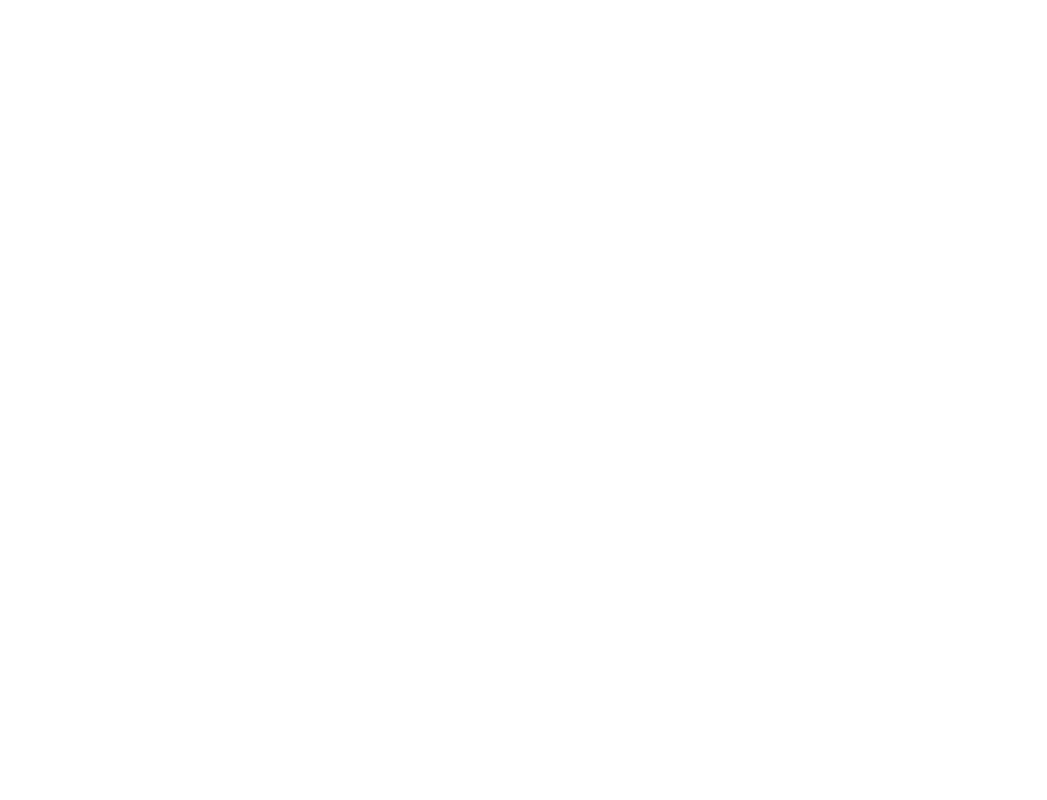
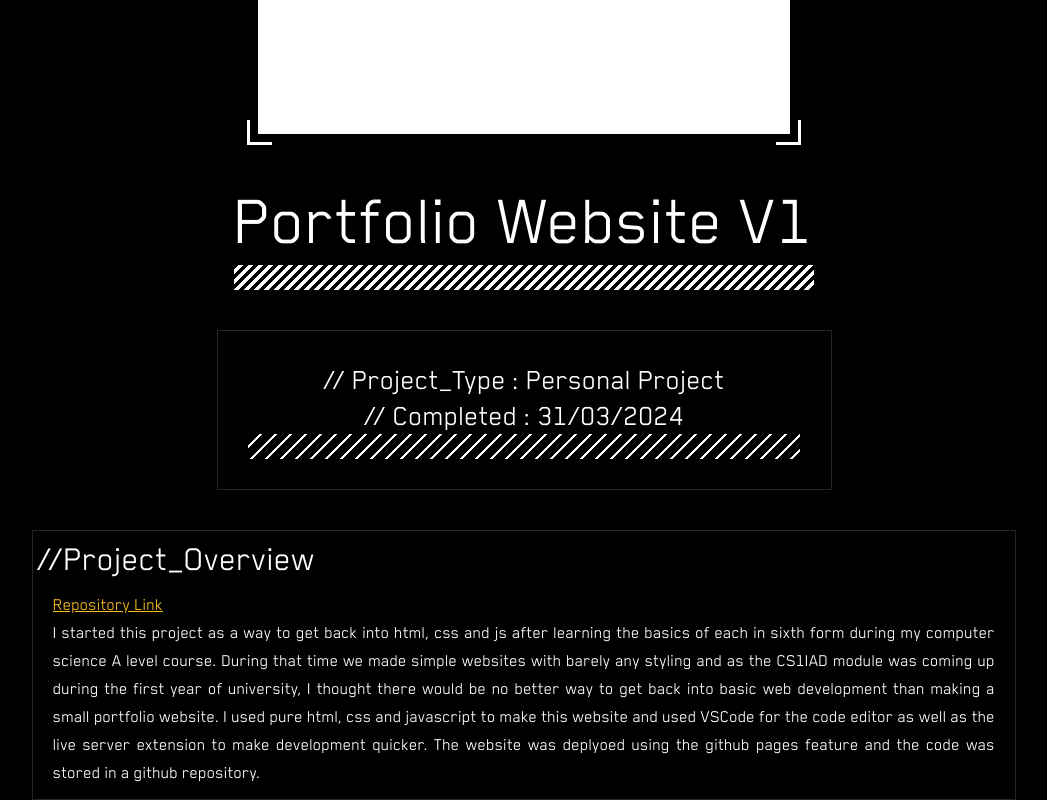
Before and after one commit to EsamKhalid/portfolio-website-v2, a Next.js app: page /ProjectsPage/PortfolioWebsiteV1 in a window 1280 px wide. Before the commit this address had no page. Shown: the part 458-1258 px from the top of the page, without its empty margins (116-1163 px from the left). Before the commit the page ends 800 px from the top, so only its background shows below. Built offline with nearby package versions, Linux system fonts and the light colour scheme.

Commit message:
added webv1 project

```diff
--- /dev/null
+++ b/app/ProjectsPage/PortfolioWebsiteV1/page.tsx
@@ -0,0 +1,38 @@
+import React from "react";
+
+import Image from "next/image";
+
+import webv1pic from "@/Images/webv1pic.png";
+
+import Project from "@/components/ProjectsSection/Project";
+
+export default function page() {
+  return (
+    <>
+      <Project
+        ProjectName="Portfolio Website V1"
+        ProjectImage={webv1pic}
+        ProjectType="Personal Project"
+        EndDate="31/03/2024"
+      >
+        <p className="text-lg text-justify mx-5 my-3">
+          <span className="text-cybpnk-ylw2 underline underline-offset-1">
+            <a href="https://github.com/EsamKhalid/EsamKhalid.github.io.git">
+              Repository Link
+            </a>
+          </span>
+          <br />I started this project as a way to get back into html, css and
+          js after learning the basics of each in sixth form during my computer
+          science A level course. During that time we made simple websites with
+          barely any styling and as the CS1IAD module was coming up during the
+          first year of university, I thought there would be no better way to
+          get back into basic web development than making a small portfolio
+          website. I used pure html, css and javascript to make this website and
+          used VSCode for the code editor as well as the live server extension
+          to make development quicker. The website was deplyoed using the github
+          pages feature and the code was stored in a github repository.
+        </p>
+      </Project>
+    </>
+  );
+}
--- a/app/ProjectsPage/page.tsx
+++ b/app/ProjectsPage/page.tsx
@@ -7,8 +7,10 @@ import ProjectTile from "@/components/ProjectsSection/ProjectTile";
 import SortableGrid from "@/components/ProjectsSection/SortableGrid";
 
 import placeholder from "../../Images/placeholder.avif";
+
 import alvl from "@/Images/alevelproj.png";
 import iad1pic from "@/Images/iad1pic.png";
+import webv1pic from "@/Images/webv1pic.png";
 
 export default function Page() {
   const tilesList = [
@@ -31,8 +33,8 @@ export default function Page() {
     <ProjectTile
       className=""
       key={3}
-      ProjectTitle="Project Three"
-      ImageSource={placeholder}
+      ProjectTitle="Portfolio Website V1"
+      ImageSource={webv1pic}
       ProjectType="Personal Project"
       EndDate={new Date("2024-06-15")}
     />,
--- a/components/ProjectsSection/Project.tsx
+++ b/components/ProjectsSection/Project.tsx
@@ -35,7 +35,7 @@ export default function Project({
               alt=""
             />
             <div className="w-full flex justify-center">
-              <div className="text-6xl sm:text-7xl text-center w-fit mb-10">
+              <div className="text-6xl sm:text-7xl text-center w-fit mb-10 text-nowrap">
                 <h1>{ProjectName}</h1>
                 <DiagonalLines
                   className="mt-2 h-5"
@@ -48,10 +48,10 @@ export default function Project({
           </div>
         </div>
 
-        <div className="flex justify-center text-xl md:text-3xl h-[25vh] w-full text-center">
+        <div className="flex justify-center text-xl md:text-3xl h-fit mb-10 w-full text-center">
           <div className="flex justify-center w-full sm:w-[50%]">
             <div className="flex flex-col w-full justify-between border h-fit border-cybpnk-brdr p-[5%]">
-              <div className="flex flex-col justify-between h-full mb-5">
+              <div className="flex flex-col justify-between h-full mb-5=">
                 <h1>// Project_Type : {ProjectType}</h1>
                 {ProjectType === "University Assignment" ? (
                   <h1>// Marks : 81/100</h1>
@@ -72,7 +72,7 @@ export default function Project({
         </div>
 
         <div className="flex justify-center">
-          <div className="w-full sm:w-[80%] mt-7 border border-cybpnk-brdr text-5xl">
+          <div className="w-full sm:w-[80%] border border-cybpnk-brdr text-5xl">
             <h2 className="text-4xl text-left m-2 mx-1">//Project_Overview</h2>
             {children}
           </div>
```
Also changed, not shown: Images/webv1pic.png (added).
